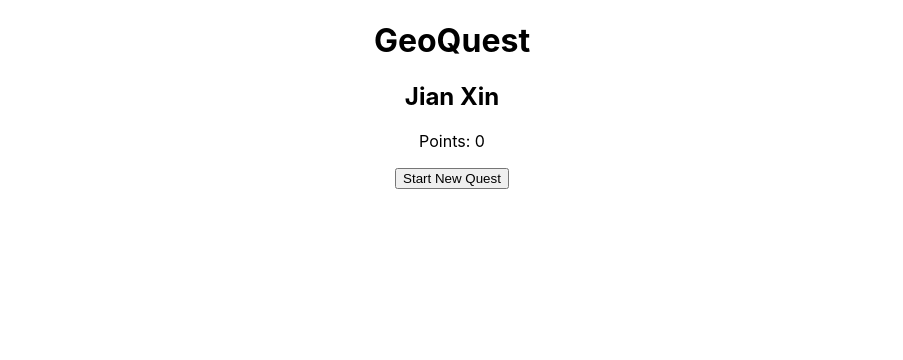
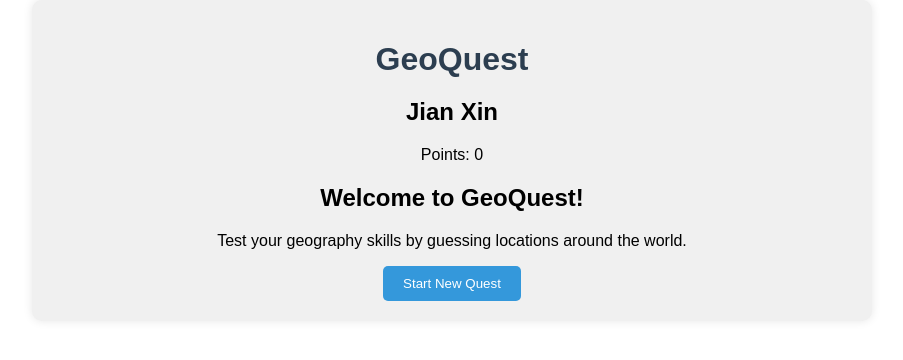
Before and after one commit to Daddycation23/GeoPointer, a React (Create React App) app: page / in a window 1280 px wide. Shown: the top 360 px of the page, without its empty margins (188-1091 px from the left). Built offline with nearby package versions, Linux system fonts and the light colour scheme; no server answers.

Commit message:
added UI

```diff
--- a/src/App.css
+++ b/src/App.css
@@ -1,5 +1,12 @@
 .App {
   text-align: center;
+  font-family: 'Arial', sans-serif;
+  max-width: 800px;
+  margin: 0 auto;
+  padding: 20px;
+  background-color: #f0f0f0;
+  border-radius: 10px;
+  box-shadow: 0 0 10px rgba(0,0,0,0.1);
 }
 
 .App-logo {
@@ -36,3 +43,61 @@
     transform: rotate(360deg);
   }
 }
+
+.App h1 {
+  color: #2c3e50;
+  margin-bottom: 20px;
+}
+
+.street-view-image {
+  max-width: 100%;
+  border-radius: 10px;
+  margin-bottom: 20px;
+  box-shadow: 0 0 5px rgba(0,0,0,0.2);
+}
+
+.button-container {
+  display: flex;
+  justify-content: center;
+  gap: 10px;
+  margin-bottom: 20px;
+}
+
+button {
+  background-color: #3498db;
+  color: white;
+  border: none;
+  padding: 10px 20px;
+  border-radius: 5px;
+  cursor: pointer;
+  transition: background-color 0.3s;
+}
+
+button:hover {
+  background-color: #2980b9;
+}
+
+.quest-info {
+  background-color: white;
+  padding: 15px;
+  border-radius: 5px;
+  margin-bottom: 20px;
+  box-shadow: 0 0 5px rgba(0,0,0,0.1);
+}
+
+.map-container {
+  margin-bottom: 20px;
+}
+
+.guesses-left {
+  font-weight: bold;
+  color: #e74c3c;
+}
+
+.back-to-menu {
+  background-color: #e74c3c;
+}
+
+.back-to-menu:hover {
+  background-color: #c0392b;
+}
--- a/src/App.js
+++ b/src/App.js
@@ -208,18 +208,26 @@ function App() {
     <div className="App">
       <h1>GeoQuest</h1>
       <PlayerProfile player={playerData} />
-      {error && <p>{error}</p>}
+      {error && <p className="error">{error}</p>}
       {!guessMode ? (
-        <>
+        <div className="start-screen">
+          <h2>Welcome to GeoQuest!</h2>
+          <p>Test your geography skills by guessing locations around the world.</p>
           <button onClick={handleStartQuest}>Start New Quest</button>
-        </>
+        </div>
       ) : (
         currentLocation && (
-          <>
+          <div className="quest-screen">
+            <div className="quest-info">
+              <h3>Current Quest</h3>
               <p>{currentLocation.clue}</p>
-            {streetViewImage && <img src={streetViewImage} alt="Street View" />}
+            </div>
+            {streetViewImage && <img src={streetViewImage} alt="Street View" className="street-view-image" />}
+            <div className="button-container">
               <button onClick={handleShowHint}>Show Hint</button>
               <button onClick={toggle3DMode}>{is3DMode ? "Switch to 2D" : "Switch to 3D"}</button>
+            </div>
+            <div className="map-container">
               <Map
                 location={currentLocation}
                 hintLocation={hintLocation}
@@ -228,15 +236,20 @@ function App() {
                 showTarget={showTarget}
                 is3DMode={is3DMode}
               />
+            </div>
             {userGuess && !showTarget && (
               <button onClick={handleGuessSubmit}>Submit Guess</button>
             )}
-            {!questCompleted && <p>Guesses left: {3 - guessCount}</p>}
+            {!questCompleted && <p className="guesses-left">Guesses left: {3 - guessCount}</p>}
             {questCompleted && (
+              <div className="quest-completed">
+                <h3>Quest Completed!</h3>
+                <p>Great job! Ready for the next challenge?</p>
                 <button onClick={handleNextQuest}>Start Next Quest</button>
+              </div>
             )}
-            <button onClick={handleBackToMenu}>Back to Menu</button>
-          </>
+            <button onClick={handleBackToMenu} className="back-to-menu">Back to Menu</button>
+          </div>
         )
       )}
     </div>
```
Lines whose indentation alone changed are shown as unchanged.
